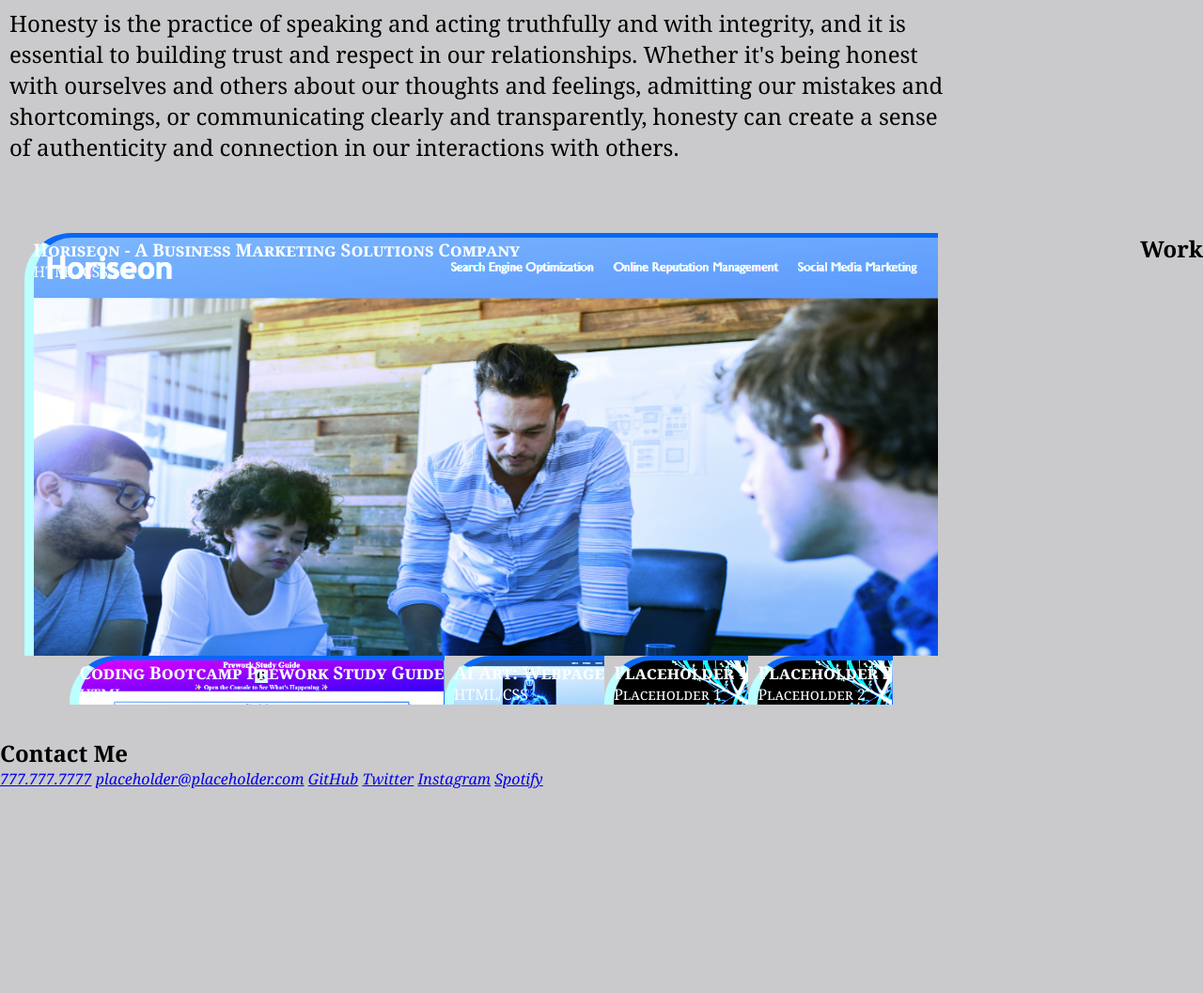
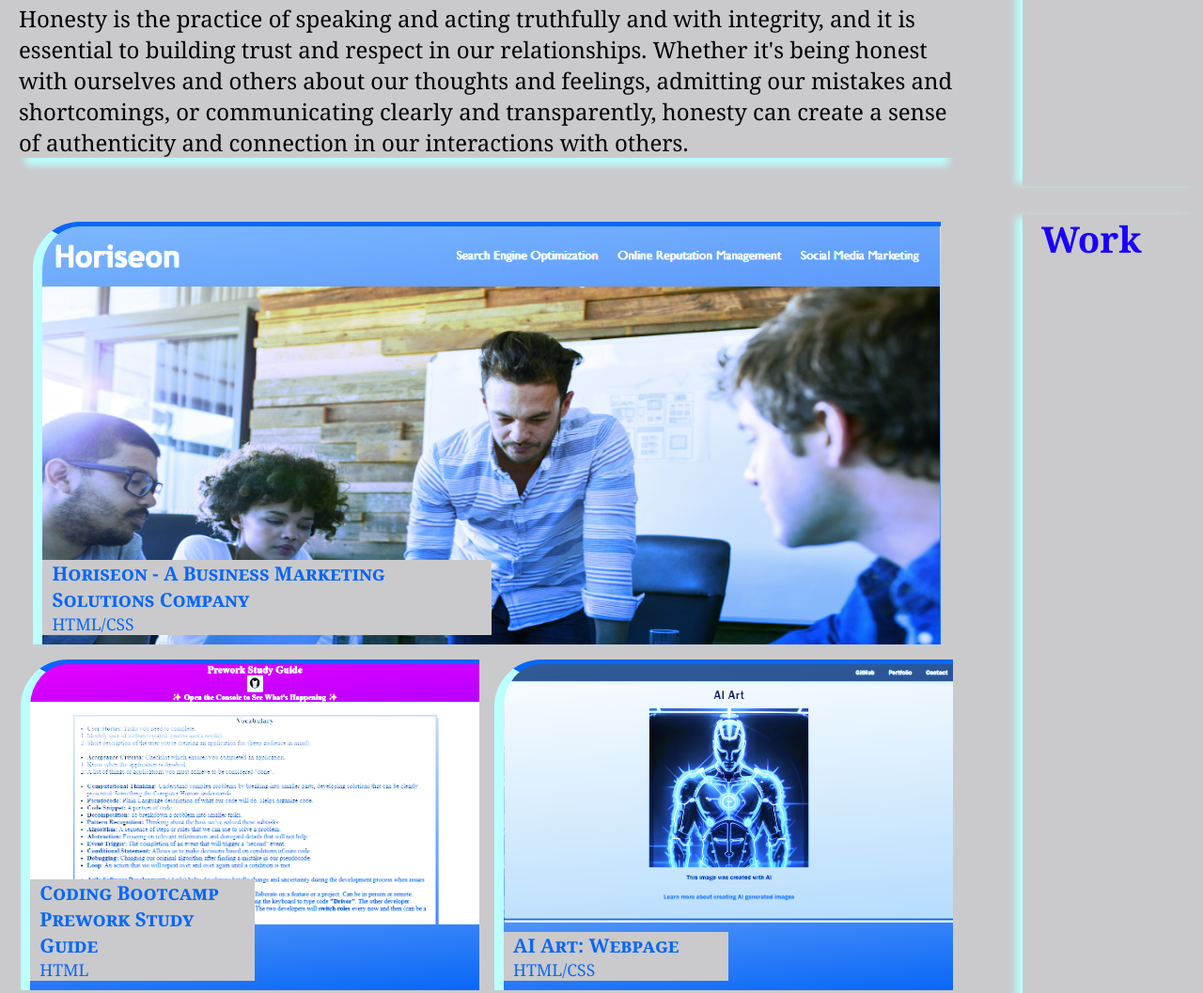
Before and after one commit to rune-encoder/Portfolio-v1, a plain HTML site: page index.html in a window 1280 px wide. Shown: the part 732-1789 px from the top of the page at 94% size. Before the commit the page ends 1572 px from the top, so only its background shows below. Drawn offline with Linux system fonts and the light colour scheme.

Commit message:
Improved Style Within About Me, Work and Contact Me

```diff
--- a/assets/style.css
+++ b/assets/style.css
@@ -46,7 +46,7 @@ h1 {
     background-position: center;
     background-repeat: no-repeat;
     /*Text Style - Title and Logo*/
-    color: var(--tertiary)
+    color: var(--tertiary);
     font-variant: small-caps;
     font-style: oblique;
     font-weight: 500;
@@ -111,74 +111,106 @@ hgroup {
     clip-path: polygon(50% 0%, 100% 51%, 50% 100%, 0 50%);
     /*Text Style - Summary*/
     color: var(--dark);
-    font-weight: 300;
-
-    /* flex: 0 0 50%; */
-
+    font-size: 110%;
     /*Block Dimensions - Summary*/
     margin: 7rem 3rem 0 7rem;
     padding: 7rem 8rem;
+    /*Display Size - Summary*/
+    flex: 0 0 50%;
 }
 /*!!!End of Main Section!!!*/
 
-
+/*Resources Container: Contains everything within About Me, Work and Contact Me*/
 .resources {
-    margin: 25px 0;
-    padding: 10px 0;
+    /*Block Dimensions - Resources Container*/
+    margin: 15px 0;
+    padding: 15px 0 0 10px;
+    /*Display Behavior - Resources Container*/
     display: flex;
     flex-flow: row-reverse wrap;
-    align-items: stretch;
     justify-content: space-between;
 }
 
-.section-heading {
-
+/*Resources Headings: Headings - About Me, Work, Contact Me*/
+.section-headings {
+    /*Background Style - Resources Headings*/
+    box-shadow: -10px 0px 8px -3px var(--secondary);
+    /*Text Style - Resources Headings*/
+    color: var(--tertiary);
+    font-size: 3.0vw;
+    text-align: left;
+    /*Block Dimensions - Resources Headings*/
+    padding-left: 20px;
+     /*Display Size - Resources Headings*/
+    width: 15vw;
 }
 
+/*Resources Sub Container: Contains About Info, Cards and Contact Info*/
 .resources div {
-    flex: 0 0 80%;
+    /*Display Size - Resources Sub Container*/
+    flex-basis: 80%;
 }
 
+/*About Me Section: Information*/
 .resources p {
+    /*Block Dimensions - About Me Section Info*/
     margin: 30px 10px;
+    /*Background Style - About Me Section Info*/
+    box-shadow: 0px 15px 8px -7px var(--secondary);
+    /*Text Style - About Me Section Info*/
     font-size: 150%;
-    font-weight: 200;
 }
+/*!!!End of About Me Section!!!*/
 
+/*Work Section Container - Contains all Project Cards*/
 .card-container {
+    /*Display Behavior - Work Section Container */
     display: flex;
-    flex-wrap: wrap;
+    flex-flow: row wrap;
     justify-content: center;
 }
 
-/*Project Cards Container*/
+/*Individual Project Cards: Contains Text and Background Image*/
 .cards {
-    /*Border Style - Project Cards*/
+    /*Border Style - Individual Project Cards*/
     border-radius: 50px 0 0 0;
     border-top: 5px solid var(--primary);
     border-left: 10px solid var(--secondary);
-
-    /*Background Style - Project Cards*/
+    /*Background Style - Individual Project Cards*/
     background-size: 100%;
     background-repeat: no-repeat;
     background-blend-mode: hard-light;
-
-    /*Text Style - Project Cards*/
+    /*Text Style - Individual Project Cards*/
     text-decoration: none;
     color: var(--light);
     font-variant: small-caps;
-    font-size: 110;
-
-    /*!!!! - Project Cards*/
-
-
+    font-size: 1.1em;
+    /*Cards Height - Individual Project Cards*/
+    height: 20em;
+    flex-basis: 48%;
+    /*Block Dimensions - Individual Project Cards*/
+    margin: 0.5rem;
+    /*Display Behavior Inside Cards - Individual Project Cards*/
+    display: flex;
+    align-items: flex-end;
 }
 
+/*First/Main Project Card - Dimension and Size*/
 .cards:first-child {
     min-height: 450px;
-    flex: 0 0 95%;
+    flex-basis: 95%;
 }
 
+/*Project Cards - Headers (Headers Within Cards)*/
+.cards div {
+    /*Background Style - Cards Headers*/
+    background-color: var(--medium);
+    color: var(--primary);
+    /*Blocks Dimensions and Position - Cards Headers*/
+    margin-bottom: 10px;
+    padding-left: 10px;
+    flex-basis: 50%;
+}
 
 /* Portfolio Project Images*/
 #card1 {
@@ -201,3 +233,31 @@ hgroup {
     background-image: url(./images/00180.png), linear-gradient(175deg, var(--light) 0%, var(--primary) 100%);
 }
 /* End of Portfolio Project Images*/
+/*!!!End Work Section!!!*/
+
+/*Contact Me Section: Contains Address Links*/
+#contactme address {
+    /*Display Behavior - Contact Me Container*/
+    display: flex;
+    justify-content: space-evenly;
+    align-items: center;
+    /*Display Size - Contact Me Container*/
+    height: 100%;
+
+
+    /* flex-flow: row wrap; */
+  }
+
+#contactme a {
+    /*Text Style - Contact Me: Links*/
+    color: var(--tertiary);
+    text-decoration: none;
+    font-size: 1.5em;
+    font-style: normal;
+    /*Blocks Dimensions and Position - Contact Me: Links*/
+    padding: 1.1%;
+    /*Display Behavior - Contact Me: Links*/
+    display: flex;
+    flex-wrap: wrap;
+    /*Background Style - Contact Me: Links*/
+  }
--- a/index.html
+++ b/index.html
@@ -36,7 +36,7 @@
   <main>
 
     <section class="resources" id="about">
-      <h2 class="section-heading">About Me</h2>
+      <h2 class="section-headings">About Me</h2>
       <div>
         <p>
           Honesty is the practice of speaking and acting truthfully and with integrity, and it is essential to building trust and respect in our relationships. Whether it's being honest with ourselves and others about our thoughts and feelings, admitting our mistakes and shortcomings, or communicating clearly and transparently, honesty can create a sense of authenticity and connection in our interactions with others.
@@ -48,7 +48,7 @@
     </section>
 
     <section class="resources" id="work">
-      <h2 class="section-heading">Work</h2>
+      <h2 class="section-headings">Work</h2>
 
       <div class="card-container">
         <a href="https://rune-encoder.github.io/Horiseon-Hompage/" class="cards" id="card1">
@@ -88,8 +88,8 @@
       </div>
     </section>
 
-    <footer id="contact-me">
-      <h2 class="section-heading">Contact Me</h2>
+    <footer class="resources" id="contactme">
+      <h2 class="section-headings">Contact Me</h2>
       <div>
         <address>
           <a href="tel:+17777777777">777.777.7777</a>
```
